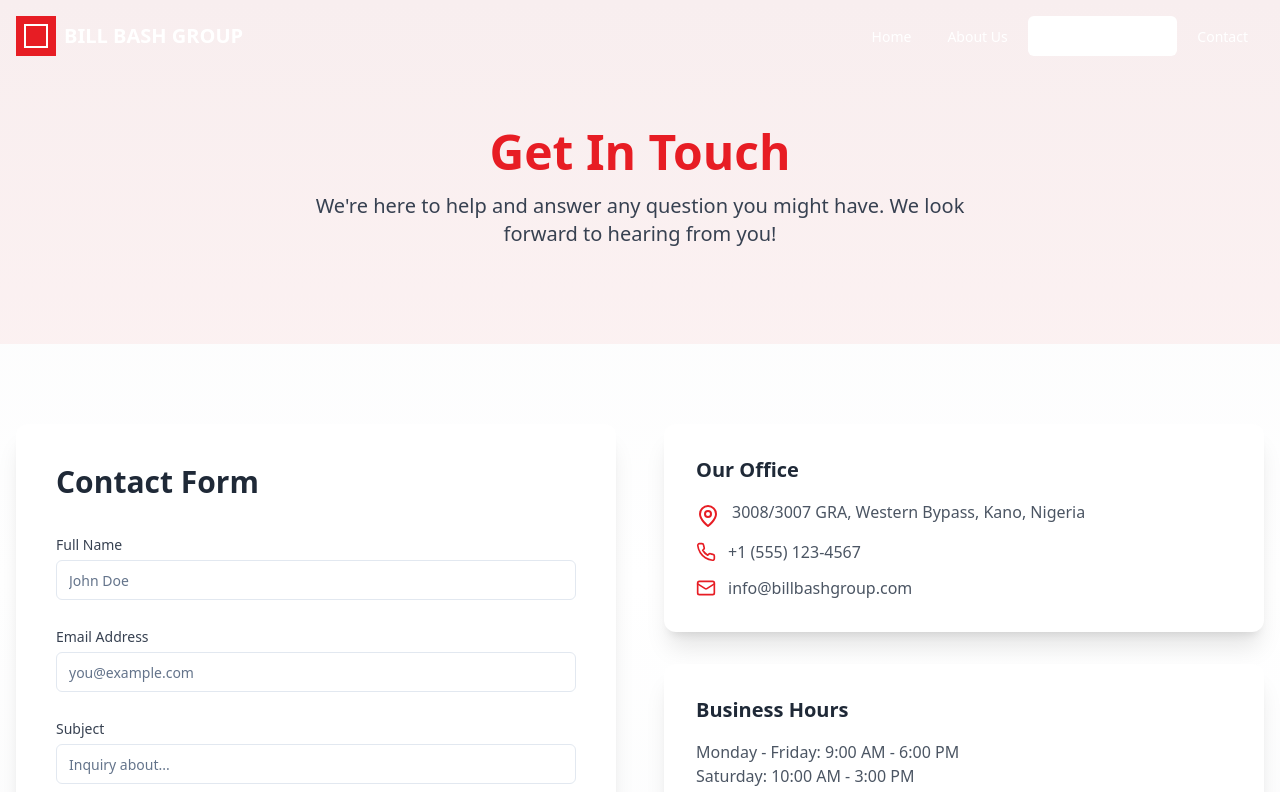
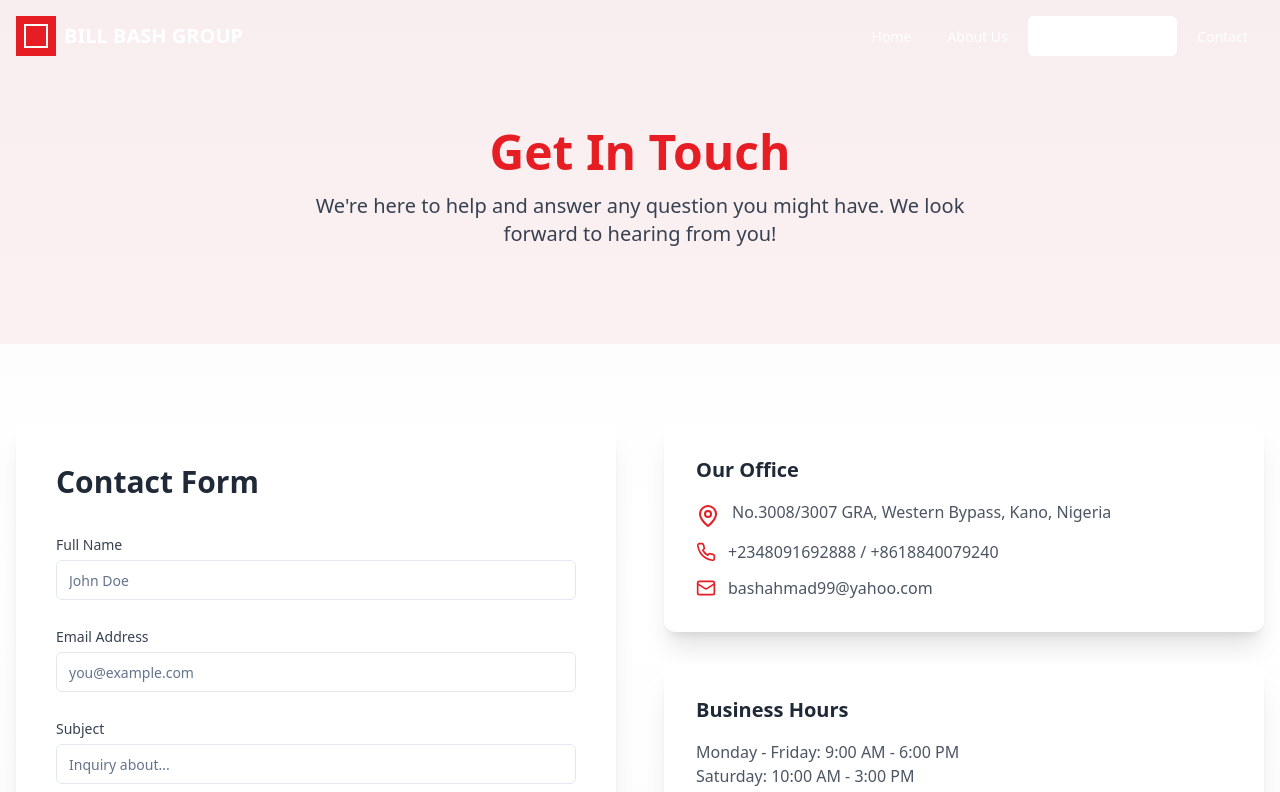
Before and after one commit to learnednomad/billbashgroups, a React (Vite) app: page /contact in a window 1280 px wide. Shown: the top 792 px of the page. Built offline with nearby package versions, Linux system fonts and the light colour scheme.

Commit message:
feat: updated image and styling of farming page

```diff
--- a/src/pages/ContactPage.jsx
+++ b/src/pages/ContactPage.jsx
@@ -109,15 +109,15 @@ const ContactPage = () => {
                 <h3 className="text-xl font-semibold text-gray-800 mb-4">Our Office</h3>
                 <div className="flex items-start text-gray-600 mb-3">
                   <MapPin className="h-6 w-6 text-primary mr-3 mt-1 flex-shrink-0" />
-                  <span>3008/3007 GRA, Western Bypass, Kano, Nigeria</span>
+                  <span>No.3008/3007 GRA, Western Bypass, Kano, Nigeria</span>
                 </div>
                 <div className="flex items-center text-gray-600 mb-3">
                   <Phone className="h-5 w-5 text-primary mr-3 flex-shrink-0" />
-                  <span>+1 (555) 123-4567</span>
+                  <span>+2348091692888 / +8618840079240 </span>
                 </div>
                 <div className="flex items-center text-gray-600">
                   <Mail className="h-5 w-5 text-primary mr-3 flex-shrink-0" />
-                  <span>info@billbashgroup.com</span>
+                  <span>bashahmad99@yahoo.com</span>
                 </div>
               </div>
 
--- a/src/pages/FarmingPage.jsx
+++ b/src/pages/FarmingPage.jsx
@@ -1,10 +1,14 @@
-
 import React from "react";
 import { motion } from "framer-motion";
 import { Leaf, Sprout, GitFork, Cpu } from "lucide-react";
 import { Button } from "@/components/ui/button";
 import { Link } from "react-router-dom";
 import Hero from "@/components/Hero";
+
+// Image imports
+import CropFarming from "../assets/images/lush-green-farm-with-crops.jpg";
+import LiveStock from "../assets/images/cow-6580913.jpg";
+import AgriTech from "../assets/images/truck-imports.jpeg";
 
 const FarmingPage = () => {
   const heroData = {
@@ -25,19 +29,22 @@ const FarmingPage = () => {
       title: "Crop Farming",
       details: "Specializing in maize, cassava, diverse vegetables, and plantain cultivation using sustainable practices.",
       icon: <Sprout className="h-10 w-10 text-primary" />,
-      imgSlug: "field-of-maize-corn-plantation"
+      imgSlug: "field-of-maize-corn-plantation",
+      image: CropFarming
     },
     {
       title: "Livestock Management",
       details: "Ethical and efficient raising of poultry, goats, and sheep, ensuring high standards of animal welfare and productivity.",
       icon: <GitFork className="h-10 w-10 text-primary transform rotate-90" />,
-      imgSlug: "flock-of-sheep-grazing-in-pasture"
+      imgSlug: "flock-of-sheep-grazing-in-pasture",
+      image: LiveStock
     },
     {
       title: "Agri-Tech Integrations",
       details: "Implementing modern technologies like precision agriculture, IoT sensors, and data analytics to optimize yields and resource use.",
       icon: <Cpu className="h-10 w-10 text-primary" />,
-      imgSlug: "drone-spraying-crops-in-field"
+      imgSlug: "drone-spraying-crops-in-field",
+      image: AgriTech
     },
   ];
 
@@ -74,7 +81,8 @@ const FarmingPage = () => {
                     <img
                         alt={area.title + " illustrative image"}
                         className="w-full h-56 object-cover"
-                 src="https://images.unsplash.com/photo-1595872018818-97555653a011" />
+                        src={area.image}
+                    />
                     <div className="p-6 text-center">
                       <div className="inline-block bg-primary/10 p-3 rounded-full mb-4">
                         {area.icon}
@@ -121,7 +129,8 @@ const FarmingPage = () => {
                 <img
                     alt="Farmer inspecting healthy crops in a sustainable farm"
                     className="rounded-xl shadow-2xl w-full h-auto object-cover"
-               src="https://images.unsplash.com/photo-1511846859610-ea7712ac1c3d" />
+                    src={CropFarming}
+                />
               </motion.div>
             </div>
           </div>
```
Lines whose indentation alone changed are shown as unchanged.
